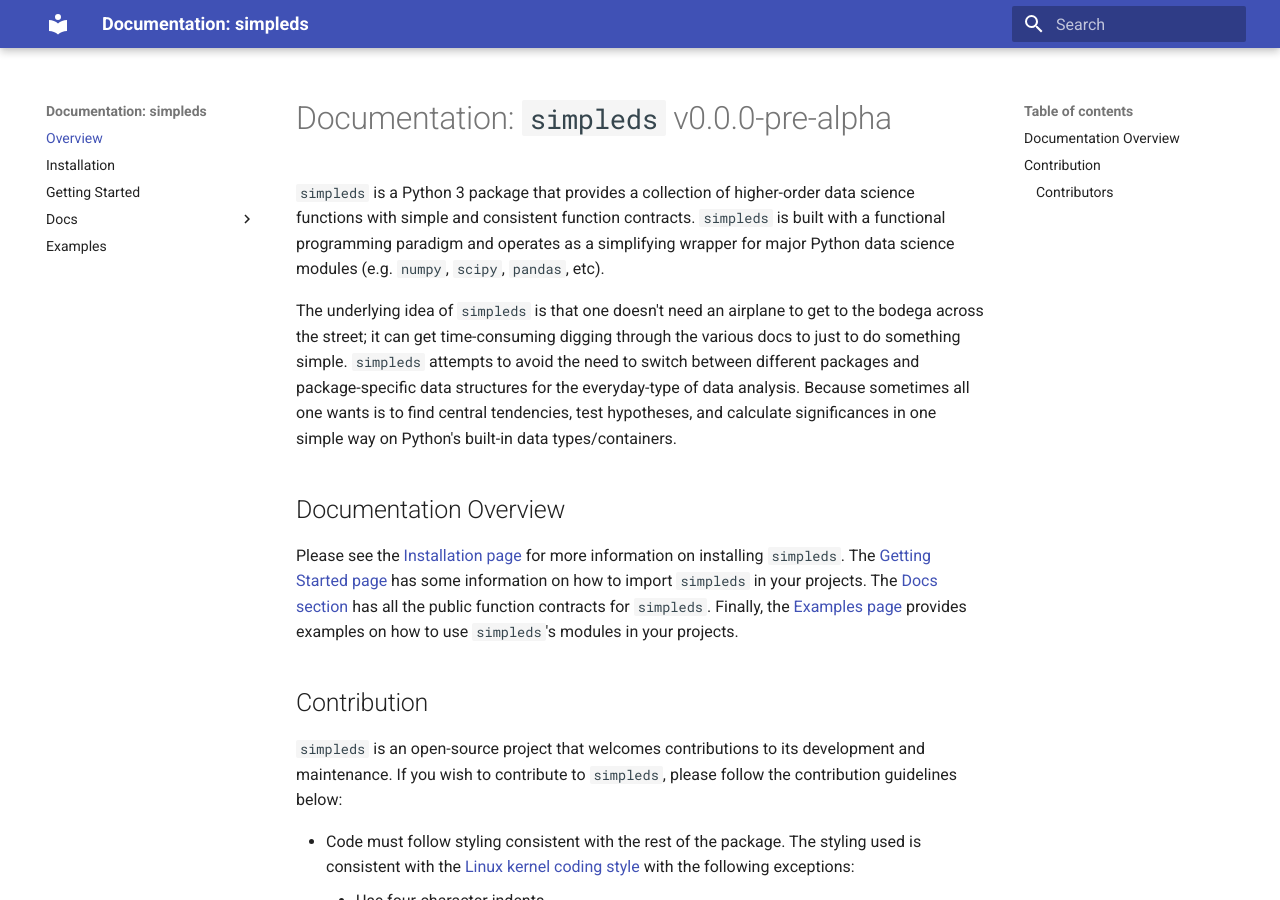
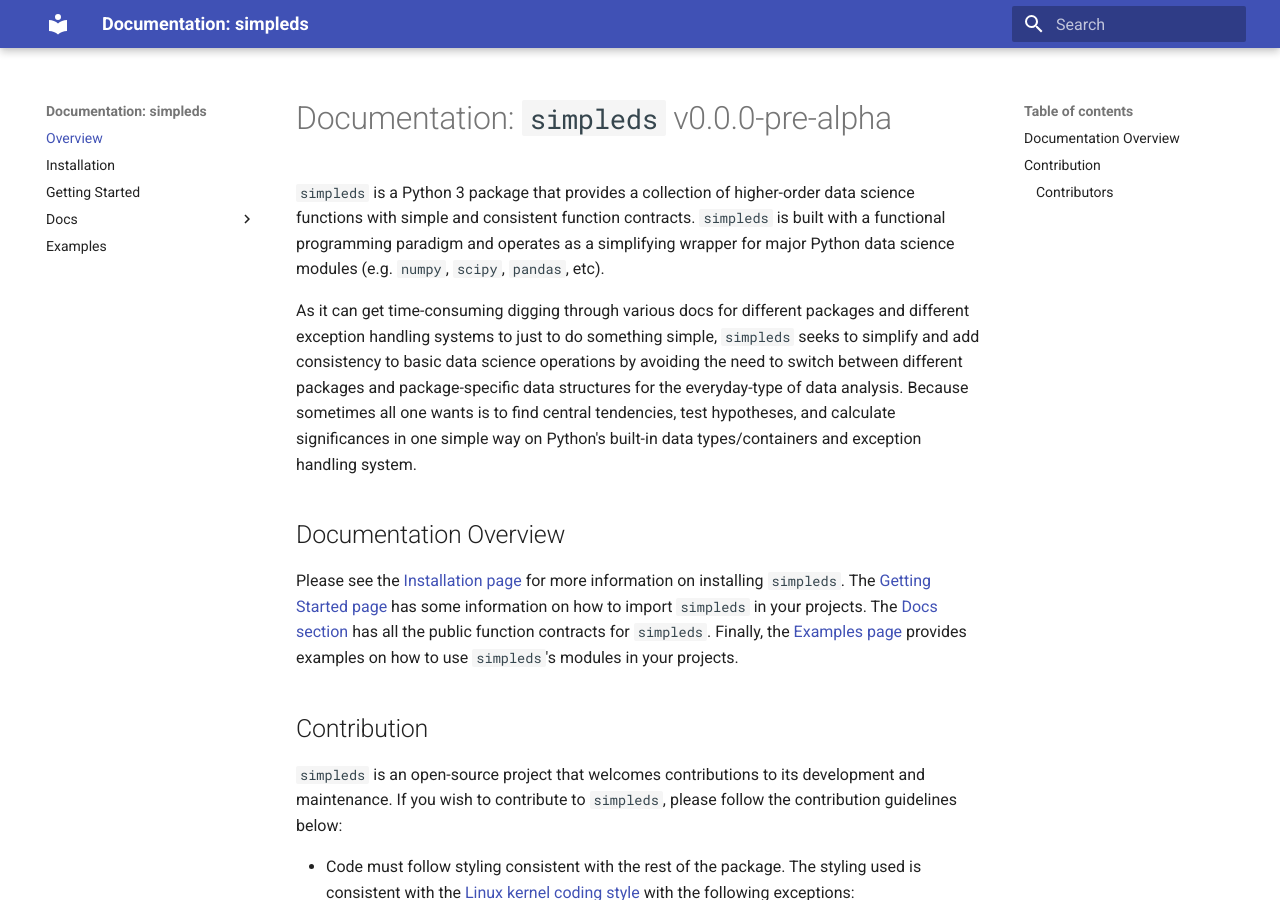
Before and after one commit to keiferc/simpleds, an MkDocs documentation site: the page built from docs/index.md, in a window 1280 px wide and 900 px high. Built offline with MkDocs 1.6.1 and Material for MkDocs 9.7.7, drawn with Linux system fonts in a browser that asks for light colours.

Commit message:
clarified overview

```diff
--- a/docs/index.md
+++ b/docs/index.md
@@ -4,13 +4,14 @@
 data science functions with simple and consistent function contracts.
 `simpleds` is built with a functional programming paradigm and operates as a simplifying wrapper for major Python data science modules (e.g. `numpy`, `scipy`, `pandas`, etc).
 
-The underlying idea of `simpleds` is that one doesn't need an airplane to get
-to the bodega across the street; it can get time-consuming digging through
-the various docs to just to do something simple. `simpleds` attempts to avoid
-the need to switch between different packages and package-specific data
-structures for the everyday-type of data analysis. Because sometimes all one
-wants is to find central tendencies, test hypotheses, and calculate
-significances in one simple way on Python's built-in data types/containers.
+As it can get time-consuming digging through various docs for different
+packages and different exception handling systems to just to do something
+simple, `simpleds` seeks to simplify and add consistency to basic data science
+operations by avoiding the need to switch between different packages and
+package-specific data structures for the everyday-type of data analysis.
+Because sometimes all one wants is to find central tendencies, test hypotheses,
+and calculate significances in one simple way on Python's built-in data
+types/containers and exception handling system.
 
 
 ## Documentation Overview
```
Also changed, not shown: README.md (+8 -7 lines).
